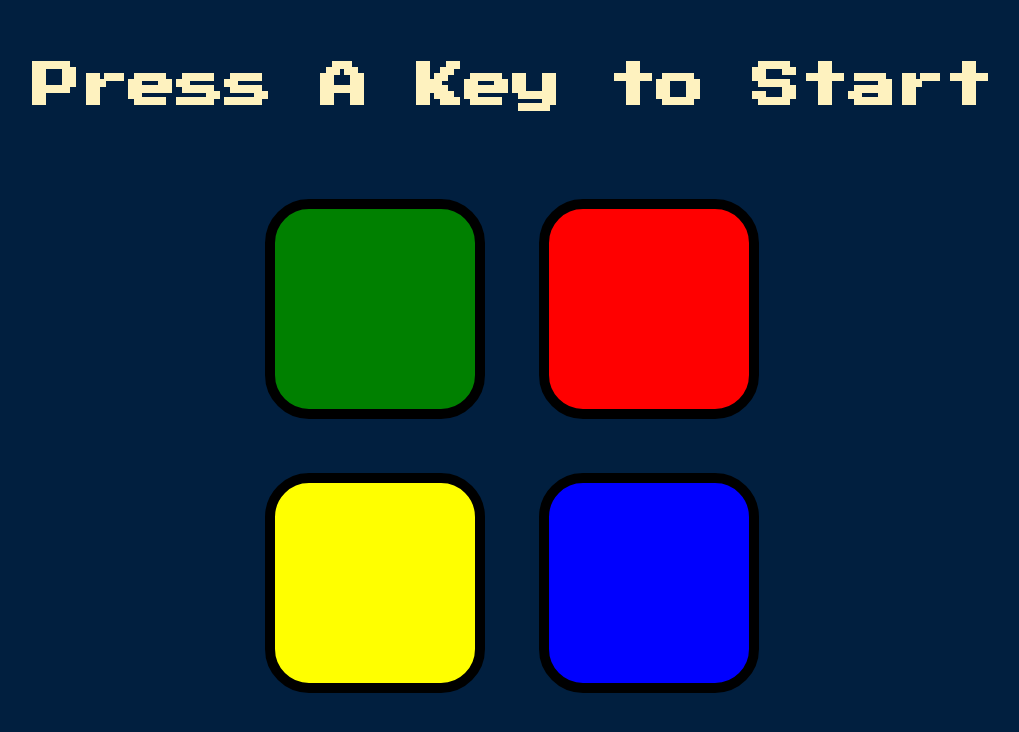
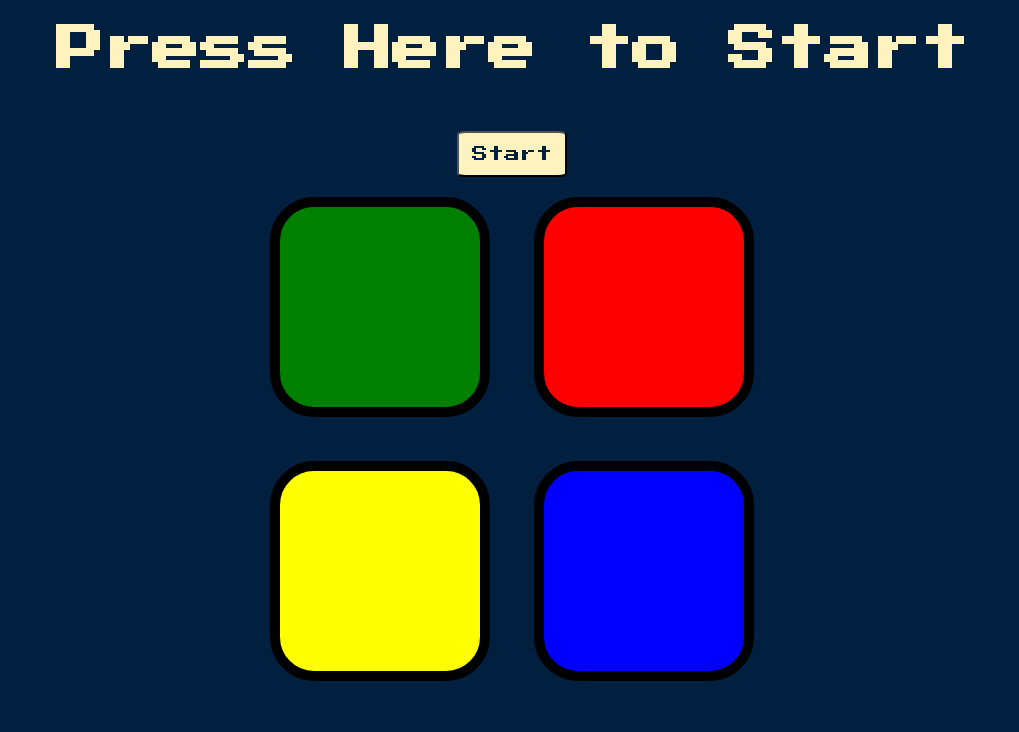
Before and after one commit to SSSYJ/Simon-Game, a plain HTML site: page index.html in a window 1280 px wide. Both pictures are taken after a click on the element 503 px from the left and 309 px from the top of the page. Shown: the whole page, without its empty margins (128-1147 px from the left). Drawn offline with nearby package versions, Linux system fonts and the light colour scheme.

Commit message:
Changed way to start, added start button

```diff
--- a/game.js
+++ b/game.js
@@ -6,8 +6,8 @@ var userClickedPattern = [];
 var started = false;
 var level = 0;
 
-
-$(".btn").click(function(){
+$(".btn").click(function () {
+  if (started) {
     var userChosenColour = $(this).attr("id");
     userClickedPattern.push(userChosenColour);
 
@@ -15,19 +15,20 @@ $(".btn").click(function(){
     playSound(userChosenColour);
 
     checkAnswer(userClickedPattern.length - 1);
-});
-
-
-$(document).keypress(function(){
-  if(!started){
-    nextSequence();
-    started = true;
   }
 });
 
-function nextSequence(){
+$("#start").click(function () {
+  if (!started) {
+    nextSequence();
+    started = true;
+    $("#start").css("visibility", "hidden");
+  }
+});
+
+function nextSequence() {
   $("#level-title").text("Level " + level);
-  level ++;
+  level++;
 
   userClickedPattern = [];
 
@@ -39,34 +40,29 @@ function nextSequence(){
   playSound(randomChosenColour);
 }
 
-
-
 function animatePress(currentColour) {
-  // $("#" + currentColour).fadeOut(50).fadeIn(50);
   $("#" + currentColour).addClass("pressed");
 
-  setTimeout(() =>{
-    $("#" + currentColour).removeClass("pressed")
+  setTimeout(() => {
+    $("#" + currentColour).removeClass("pressed");
   }, 100);
 }
 
 function playSound(name) {
-  var sound = new Audio('sounds/' + name + '.mp3');
+  var sound = new Audio("sounds/" + name + ".mp3");
   sound.play();
 }
 
-
-function checkAnswer(currentLevel){
-  if (gamePattern.length == 0){
+function checkAnswer(currentLevel) {
+  if (gamePattern.length == 0) {
     $("#level-title").fadeOut(80).fadeIn(80);
-  }
-  else if (userClickedPattern[currentLevel] === gamePattern[currentLevel]) {
-    if (userClickedPattern.length === gamePattern.length){
+  } else if (userClickedPattern[currentLevel] === gamePattern[currentLevel]) {
+    if (userClickedPattern.length === gamePattern.length) {
       setTimeout(() => nextSequence(), 1000);
     }
-  }else{
+  } else {
     playSound("wrong");
-    $("#level-title").text("Game Over, Press Any Key to Restart");
+    $("#level-title").text("Game Over");
 
     $("body").addClass("game-over");
     setTimeout(() => $("body").removeClass("game-over"), 200);
@@ -75,9 +71,9 @@ function checkAnswer(currentLevel){
   }
 }
 
-
-function startOver(){
+function startOver() {
   started = false;
   level = 0;
   gamePattern = [];
+  $("#start").css("visibility", "visible");
 }
--- a/index.html
+++ b/index.html
@@ -1,42 +1,32 @@
 <!DOCTYPE html>
 <html lang="en" dir="ltr">
-
   <head>
-  <meta charset="utf-8">
+    <meta charset="utf-8" />
     <title>Simon</title>
-  <link rel="stylesheet" href="styles.css">
-  <link href="https://fonts.googleapis.com/css?family=Press+Start+2P" rel="stylesheet">
+    <link rel="stylesheet" href="styles.css" />
+    <link
+      href="https://fonts.googleapis.com/css?family=Press+Start+2P"
+      rel="stylesheet"
+    />
   </head>
 
   <body>
-  <h1 id="level-title">Press A Key to Start</h1>
+    <h1 id="level-title">Press Here to Start</h1>
+    <button id="start">Start</button>
     <div class="container">
       <div lass="row">
+        <div type="button" id="green" class="btn green"></div>
 
-      <div type="button" id="green" class="btn green">
-
-      </div>
-
-      <div type="button" id="red" class="btn red">
-
-      </div>
+        <div type="button" id="red" class="btn red"></div>
       </div>
 
       <div class="row">
-
-      <div type="button" id="yellow" class="btn yellow">
-
+        <div type="button" id="yellow" class="btn yellow"></div>
+        <div type="button" id="blue" class="btn blue"></div>
       </div>
-      <div type="button" id="blue" class="btn blue">
-
-      </div>
-
-    </div>
-
     </div>
 
     <script src="https://ajax.googleapis.com/ajax/libs/jquery/3.4.1/jquery.min.js"></script>
     <script src="game.js" charset="utf-8"></script>
   </body>
-
 </html>
--- a/styles.css
+++ b/styles.css
@@ -1,24 +1,44 @@
 body {
   text-align: center;
-  background-color: #011F3F;
+  background-color: #011f3f;
+}
+
+body,
+h1 {
+  padding: 0;
+  margin: 0;
 }
 
 #level-title {
-  font-family: 'Press Start 2P', cursive;
+  font-family: "Press Start 2P", cursive;
   font-size: 3rem;
-  margin:  5%;
-  color: #FEF2BF;
+  padding: 1%;
+  margin: 1%;
+  color: #fef2bf;
+  height: 10vh;
+}
+
+#start {
+  font-family: "Press Start 2P", cursive;
+  font-size: 1rem;
+  background-color: #fef2bf;
+  color: #011f3f;
+  padding: 1%;
+  border-radius: 8%;
+}
+
+.started {
+  color: #fef2bf;
 }
 
 .container {
   display: block;
   width: 50%;
   margin: auto;
-
 }
 
 .btn {
-  margin: 25px;
+  margin: 20px;
   display: inline-block;
   height: 200px;
   width: 200px;
```
Lines whose indentation alone changed are shown as unchanged.
